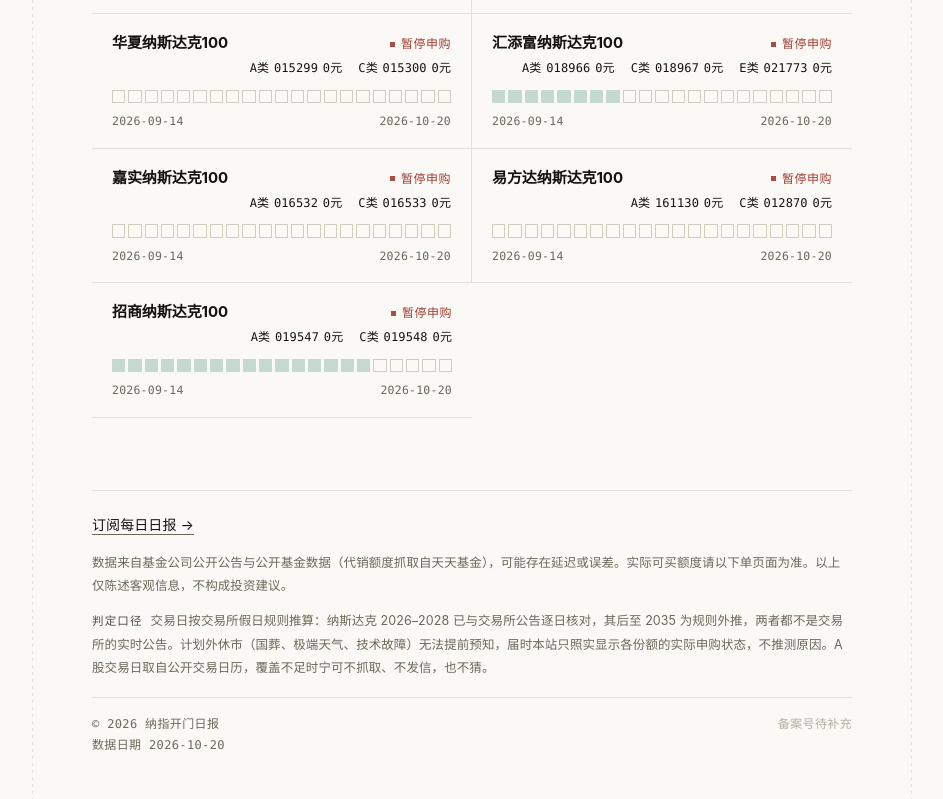
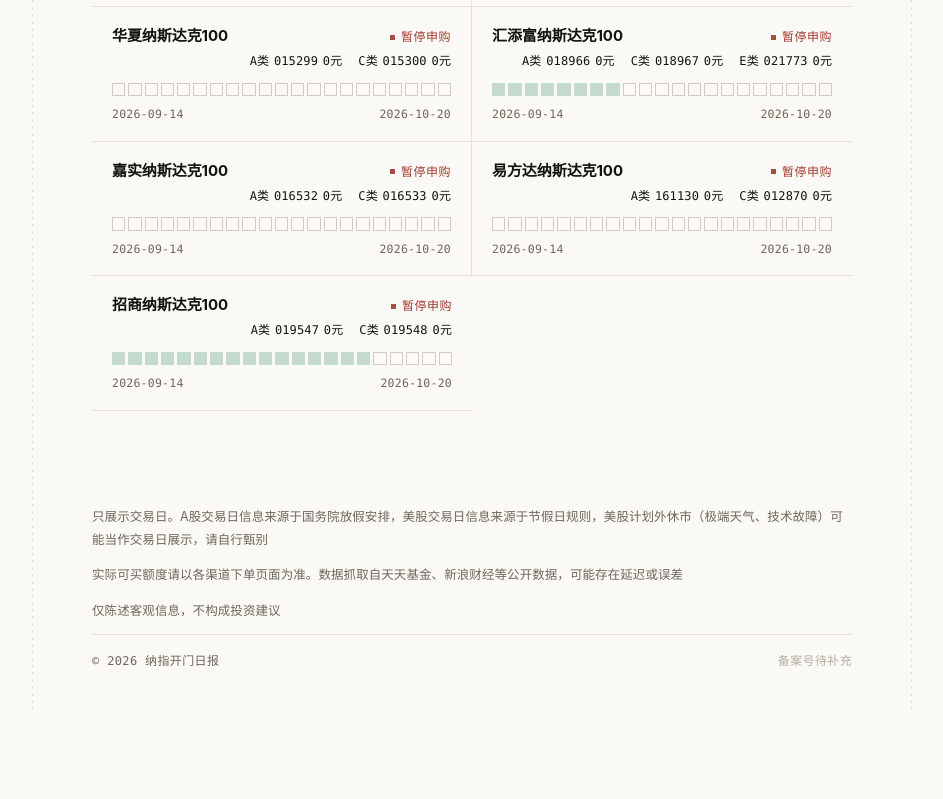
Before and after one commit to liqt91/ndx_limit, an Astro site: page / in a window 1280 px wide. Shown: the part 1099-1898 px from the top of the page, without its empty margins (168-1111 px from the left). After the commit the page ends 1814 px from the top, so only its background shows below. Built offline with nearby package versions, Linux system fonts and the light colour scheme; Astro itself is replaced by a stand-in of ours.

Commit message:
页脚改版：免责句并入正文段，网格改两列，窄屏堆叠优化
- 「仅陈述客观信息，不构成投资建议」从备案号网格中间位移到上方正文段，
  作为第三段 foot-disc（与前两段同为 12.5px ink-3）。
- .foot-grid 由三列 1fr auto 1fr 改两列 1fr auto（左版权、右备案号）。
- 判定口径段来源占位符 XXXX 落地为「国务院放假安排」（据 dates.ts：
  A 股休市数据来自 data/market-holidays.json）。
- 窄屏(≤620px)：foot-grid 单列堆叠、行距收紧，修复原先「单行居中单行
  靠左」的散乱观感。
- 清理已无引用的 .foot-mid（含窄屏媒体查询里的规则）与 .foot 多余
  border-top。

注：global.css 为共用文件，本次一并提交了另两处的样式改动
（.my-hint 折行修复、.my-add/.my-msg 输入区），其对应源码分别在
后续两个提交中。

```diff
--- a/src/layouts/BaseLayout.astro
+++ b/src/layouts/BaseLayout.astro
@@ -1,8 +1,6 @@
 ---
 import '../styles/global.css';
 import SiteHeader from '../components/SiteHeader.astro';
-import { loadTodaySnapshot } from '../data/loader';
-import { CALENDAR_FACTS } from '../data/calendar-facts';
 
 interface Props {
   title: string;
@@ -13,10 +11,7 @@
   description = '每天早上 8 点，告诉你今天纳斯达克基金还能不能买、能买多少。',
 } = Astro.props;
 
-const snap = loadTodaySnapshot();
-const dataDate = snap.snapDate;
 const year = new Date().getFullYear();
-const cf = CALENDAR_FACTS;
 ---
 
 <!doctype html>
@@ -35,17 +30,12 @@
         <slot />
       </main>
       <footer class="foot">
-        <div class="foot-cta"><a href="/subscribe">订阅每日日报 →</a></div>
-        <p class="foot-disc">
-          数据来自基金公司公开公告与公开基金数据（代销额度抓取自天天基金），可能存在延迟或误差。实际可买额度请以下单页面为准。以上仅陈述客观信息，不构成投资建议。
-        </p>
-        <p class="foot-cal">
-          <span class="foot-cal-k">判定口径</span>交易日按交易所假日规则推算：纳斯达克 {cf.usVerifiedFromYear}–{cf.usVerifiedToYear} 已与交易所公告逐日核对，其后至 {cf.usCoveredToYear} 为规则外推，两者都不是交易所的实时公告。计划外休市（国葬、极端天气、技术故障）无法提前预知，届时本站只照实显示各份额的实际申购状态，不推测原因。A 股交易日取自公开交易日历，覆盖不足时宁可不抓取、不发信，也不猜。
-        </p>
+        <p class="foot-cal">只展示交易日。A股交易日信息来源于国务院放假安排，美股交易日信息来源于节假日规则，美股计划外休市（极端天气、技术故障）可能当作交易日展示，请自行甄别</p>
+        <p class="foot-disc">实际可买额度请以各渠道下单页面为准。数据抓取自天天基金、新浪财经等公开数据，可能存在延迟或误差</p>
+        <p class="foot-disc">仅陈述客观信息，不构成投资建议</p>
         <div class="foot-grid">
           <div class="foot-brand">
-            © {year} 纳指开门日报<br />
-            数据日期 {dataDate}
+            © {year} 纳指开门日报
           </div>
           <!-- 备案号位：拿到号码后把文字替换为「京ICP备XXXXXXXX号-X」，
                改成指向 https://beian.miit.gov.cn 的链接，颜色类换掉（ghost → ink-3） -->
--- a/src/styles/global.css
+++ b/src/styles/global.css
@@ -207,14 +207,32 @@
 
 /* 详情页：状态来源与归因边界。明确写「不推测原因」，
    因为抓到的字段本身就没有原因（暂停是多因一果，见 docs/design 2.3.3） */
-.detail-note {
-  font-size: 12.5px;
-  line-height: 1.85;
+.ext-links {
+  display: flex;
+  flex-wrap: wrap;
+  align-items: center;
+  gap: 10px 14px;
+  margin: 22px 0 0;
+}
+.ext-links-label {
+  font-family: var(--mono);
+  font-size: 12px;
+  letter-spacing: 0.08em;
   color: var(--ink-3);
-  max-width: 56ch;
-  margin: 12px 0 0;
-  padding-left: 10px;
-  border-left: 1px solid var(--rule-2);
+}
+.ext-links a {
+  font-size: 13.5px;
+  color: var(--ink-2);
+  text-decoration: none;
+  border: 1px solid var(--rule);
+  border-radius: 999px;
+  padding: 5px 15px;
+  transition: border-color 0.15s ease, color 0.15s ease;
+}
+.ext-links a::after { content: ' ↗'; color: var(--ink-3); }
+.ext-links a:hover {
+  border-color: var(--ink-3);
+  color: var(--ink);
 }
 
 /* ── 页面开篇（首页用）：只两行 —— 结论句 + 一行小注 ─────────────────
@@ -244,7 +262,7 @@
   flex-wrap: wrap;
   align-items: baseline;
   gap: 4px 16px;
-  margin: 12px 0 0;
+  margin: 5px 0 0;
   font-size: 14px;
   line-height: 1.7;
   color: var(--ink-2);
@@ -365,6 +383,7 @@
 }
 .total-value .unit { font-family: var(--sans); font-size: 12px; font-weight: 400; color: var(--ink-3); margin-left: 3px; }
 
+/* ── 美元份额提示行 ── */
 /* ── 两列网格 + 基金家族 ── */
 .grid {
   list-style: none; margin: 0 0 8px; padding: 0;
@@ -529,8 +548,6 @@
    只有两档字色：能买是墨色，买不到一律同一种灰。
    原因不写进格子（格子里没地方讲），交给悬停提示的三行字——
    用删除线/下划线/色点去编码四种状态，等于逼读者先读图例再读日历。 */
-.cal-lead { font-size: 15px; line-height: 1.85; color: var(--ink-2); margin: 10px 0 0; }
-.cal-lead b { color: var(--ink); font-weight: 600; }
 
 .cal-months {
   display: grid;
@@ -617,24 +634,6 @@
 .ct-v { font-weight: 700; color: var(--ink); }
 .ct-v.ct-off { color: var(--ink-3); font-weight: 400; }
 .ct-why { color: var(--ink-2); }
-
-.cal-lg {
-  display: flex; flex-wrap: wrap; gap: 8px 20px;
-  margin-top: 20px; padding-top: 12px;
-  border-top: 1px solid var(--rule);
-  font-size: 12.5px; color: var(--ink-2);
-}
-.cal-lg-i { display: inline-flex; align-items: center; gap: 6px; }
-.gl-n {
-  display: inline-flex; align-items: center; justify-content: center;
-  min-width: 22px; height: 18px;
-  font-family: var(--mono); font-size: 13px; font-weight: 500; line-height: 1;
-}
-.gl-off { color: var(--cal-off); font-weight: 400; }
-.gl-today { outline: 1px solid var(--ink); outline-offset: -1px; font-weight: 700; }
-.cal-lg-hint { color: var(--ink-3); }
-
-.cal-note { font-size: 12.5px; color: var(--ink-3); line-height: 1.9; margin: 14px 0 0; }
 
 /* 窄屏：三列会把格子压到 20px 以下，宁可变一列 */
 @media (max-width: 680px) {
@@ -732,8 +731,12 @@
 }
 
 /* ── 我的基金 ── */
+/* 输入线不横贯整栏：760px 的下划线太宽，视觉上把这一小块拉散。
+   收到 460px——与订阅页邮箱输入线（.form 的 max-width）同宽，
+   也和上面 .my-hint 的 56ch（约 460px）左对齐成同一列。 */
 .my-input {
   width: 100%;
+  max-width: 460px;
   padding: 12px 0;
   border: none;
   border-bottom: 1px solid var(--rule-2);
@@ -747,7 +750,17 @@
 }
 .my-input::placeholder { color: var(--ghost); font-family: var(--sans); }
 .my-input:focus { outline: none; border-bottom-color: var(--ink); }
-.my-hint { color: var(--ink-2); font-size: 14px; line-height: 1.85; margin: 0 0 22px; max-width: 56ch; }
+/* 我的基金页与订阅页的引导语（各 50+ 字）若按 14px 排会超过 760px 的栏宽，
+   而旧的 max-width:56ch（约 460px）又只容三十几字，于是都在句子中间折行、
+   第二行只剩半句，读起来像被切断。统一降一档到 13.5px 并放开宽度：
+   两段都在 750px 内排成一行。 */
+.my-hint {
+  color: var(--ink-2);
+  font-size: 13.5px;
+  line-height: 1.85;
+  margin: 0 0 20px;
+  max-width: none;
+}
 .chips { display: flex; flex-wrap: wrap; gap: 6px; margin-bottom: 22px; }
 .chip {
   display: inline-flex; align-items: center; gap: 5px;
@@ -760,10 +773,23 @@
 }
 .chip button { border: none; background: none; color: var(--ink-3); cursor: pointer; font-size: 14px; line-height: 1; padding: 0 2px; }
 .chip button:hover { color: var(--stop); }
+/* 输入区包裹层：只包 input + 提示行，两者同宽（与提示行左对齐成一条列） */
+.my-add { max-width: 460px; }
+/* 校验提示：默认不占位（min-height 留 1 行会撑高空白区，故用 :empty 隐藏） */
+.my-msg {
+  margin: 8px 0 0;
+  font-size: 12.5px;
+  line-height: 1.7;
+  color: var(--ink-3);
+}
+.my-msg:empty { display: none; }
+.my-msg.is-ok { color: var(--ok); }
+.my-msg.is-err { color: var(--stop); }
+
+/* 空态：只留一句话。原先上下各一条横线，但输入线就在它上方不远处，
+   再夹两条线等于把这小块横切成三段，读起来比不画线更碎。 */
 .empty {
-  border-top: 1px solid var(--rule);
-  border-bottom: 1px solid var(--rule);
-  padding: 20px 0;
+  padding: 0;
   color: var(--ink-3);
   font-size: 13.5px;
   background: transparent;
@@ -809,11 +835,14 @@
 }
 .form button:hover { opacity: .82; }
 .form button:disabled { cursor: default; opacity: .38; }
-.form .note { color: var(--ink-3); font-size: 12.5px; margin-top: 12px; line-height: 1.85; }
 .form-ok { color: var(--ok); font-weight: 500; margin-top: 12px; }
 .form-status { margin: 14px 0 0; font-size: 13.5px; line-height: 1.7; }
 .form-status.is-ok { color: var(--ok); }
 .form-status.is-err { color: var(--stop); }
+/* 说明段：不套 .form 的 460px 宽度（那会把长句在中间折断），
+   也不设 max-width——直接吃满 760px 的栏宽，一行排完。 */
+.form-notes { margin-top: 20px; }
+.note { color: var(--ink-3); font-size: 12.5px; margin: 0 0 12px; line-height: 1.85; }
 /* 蜜罐：移出视口而非 display:none，避免部分爬虫识别 */
 .hp { position: absolute; left: -9999px; width: 1px; height: 1px; overflow: hidden; }
 
@@ -821,12 +850,8 @@
 .foot {
   max-width: var(--maxw);
   margin: 0 auto;
-  border-top: 1px solid var(--rule);
   padding: 22px 0 44px;
 }
-.foot-cta { font-size: 14px; margin-bottom: 14px; }
-.foot-cta a { border-bottom: 1px solid var(--ink-3); padding-bottom: 1px; }
-.foot-cta a:hover { border-bottom-color: var(--ink); }
 .foot-disc { color: var(--ink-3); font-size: 12.5px; line-height: 1.85; margin: 0 0 12px; }
 /* 判定口径：比免责声明更实一层，但仍是常驻小字，不做横幅
    （横幅的语义是「现在出事了」，而这里的边界是永久存在的） */
@@ -834,17 +859,12 @@
   color: var(--ink-3);
   font-size: 12.5px;
   line-height: 1.85;
-  margin: 0 0 18px;
-}
-.foot-cal-k {
-  font-family: var(--mono);
-  font-size: 11.5px;
-  letter-spacing: 0.1em;
-  color: var(--ink-2);
-  margin-right: 8px;
+  margin: 0 0 12px;
 }
 .foot-grid {
   display: grid;
+  /* 两列：左版权、右备案号。「仅陈述客观信息」已上移到页脚正文段，
+     这里不再有中间列。 */
   grid-template-columns: 1fr auto;
   gap: 18px;
   padding-top: 16px;
@@ -929,7 +949,6 @@
   .site-nav { gap: 14px; }
   .mast-lead { font-size: 26px; }
   .hero-value { font-size: 34px; }
-  .foot-grid { grid-template-columns: 1fr auto; }
 }
 /* 视口不够宽时退回单列全宽：两列下卡片内容约 340px，
    仅当视口 ≥ 861px 才用两列，保证最长基金名一行不换行 */
@@ -952,7 +971,6 @@
   /* 小注在窄屏必须能折行：nowrap 是给桌面「不拆开一句话」用的，
      390 宽下「较上个交易日（2026-10-19）3 只开门…」比屏还宽，会横滚 */
   .mast-summary .mast-sum-item { white-space: normal; }
-  .foot-grid { grid-template-columns: 1fr; gap: 16px; }
-  /* 单列堆叠时备案号回左对齐，右对齐会像被扔在角落里 */
+  .foot-grid { grid-template-columns: 1fr; gap: 8px; }
   .foot-icp { text-align: left; }
 }
```
